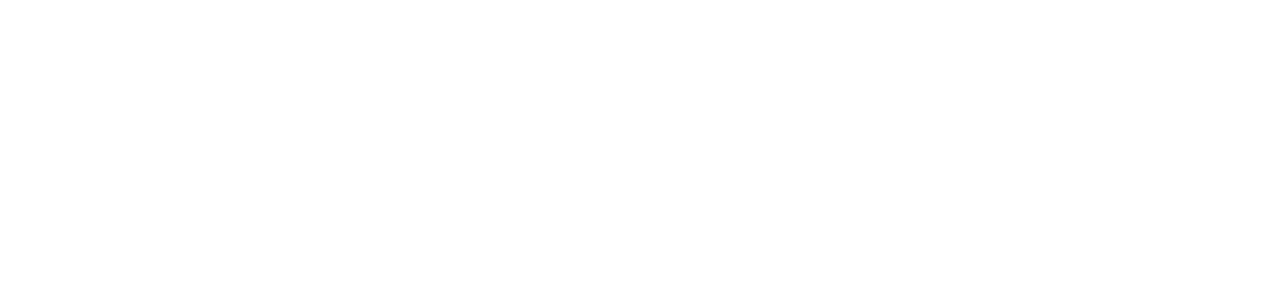
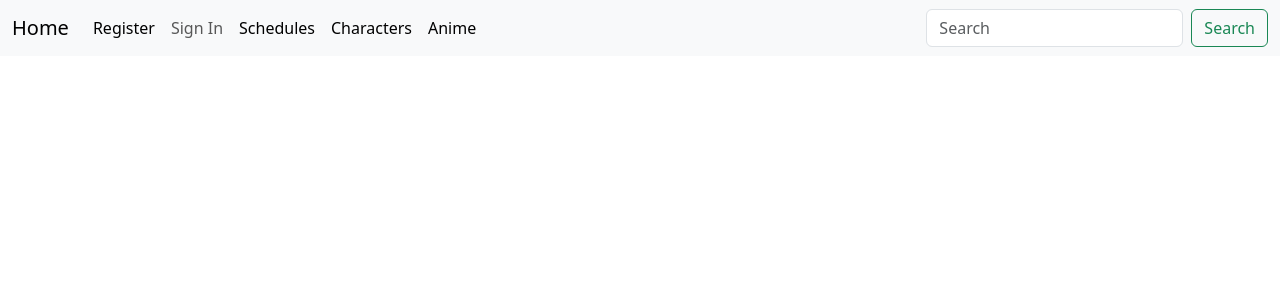
Before and after one commit to jameswright1902/Anime_frontend, a React (Vite) app in the folder Anime_frontend/: page /register in a window 1280 px wide. Before the commit this address had no page. Shown: the top 300 px of the page. Built offline with nearby package versions, Linux system fonts and the light colour scheme.

Commit message:
added bootstrap

```diff
--- a/Anime_frontend/components/nav.jsx
+++ b/Anime_frontend/components/nav.jsx
@@ -6,22 +6,34 @@
   return (
     <nav className="navbar navbar-expand-lg bg-body-tertiary">
       <div className="container-fluid">
+
         <Link className="navbar-brand" to="#">Home</Link>
+
         <button className="navbar-toggler" type="button" data-bs-toggle="collapse" data-bs-target="#navbarSupportedContent" aria-controls="navbarSupportedContent" aria-expanded="false" aria-label="Toggle navigation">
           <span className="navbar-toggler-icon"></span>
         </button>
+
         <div className="collapse navbar-collapse" id="navbarSupportedContent">
           <ul className="navbar-nav me-auto mb-2 mb-lg-0">
             <li className="nav-item">
               <Link className="nav-link active" aria-current="page" to="#">Register</Link>
             </li>
             <li className="nav-item">
-              <Link className="nav-link" to="#">Sign in</Link>
+              <Link className="nav-link" to="#">Sign In</Link>
             </li>
 
             <li className="nav-item">
-              <Link className="nav-link active" aria-current="page" to="#">recommendations</Link>
+              <Link className="nav-link active" aria-current="page" to="#">Schedules</Link>
             </li>
+
+            <li className="nav-item">
+              <Link className="nav-link active" aria-current="page" to="#">Characters</Link>
+            </li>
+
+            <li className="nav-item">
+              <Link className="nav-link active" aria-current="page" to="#">Anime</Link>
+            </li>
+
           </ul>
           <form className="d-flex" role="search">
             <input className="form-control me-2" type="search" placeholder="Search" aria-label="Search"/>
--- a/Anime_frontend/package.json
+++ b/Anime_frontend/package.json
@@ -12,6 +12,7 @@
   "dependencies": {
     "@reduxjs/toolkit": "^2.2.1",
     "axios": "^1.6.7",
+    "bootstrap": "^5.3.3",
     "cors": "^2.8.5",
     "react": "^18.2.0",
     "react-dom": "^18.2.0",
--- a/Anime_frontend/src/main.jsx
+++ b/Anime_frontend/src/main.jsx
@@ -5,10 +5,16 @@
 import RecommendationsPage from '../routes/recommendations';
 import TopCharacters from '../routes/topCharcters'; // Corrected import
 import TopAnime from '../routes/topAnime'; // Corrected import
+import Navbar from '../components/nav';
+import "bootstrap/dist/css/bootstrap.css";
+
 
 createRoot(document.getElementById('root')).render(
   <React.StrictMode>
     <Router>
+
+        <Navbar/>
+
             <Routes>
                   <Route path="/anime" element={<Home />} />
                   <Route path="/schedules" element={<RecommendationsPage />} />
```
Also changed, not shown: 1 other file (tests, documents, lock files or other folders). Lines whose indentation alone changed are shown as unchanged.
